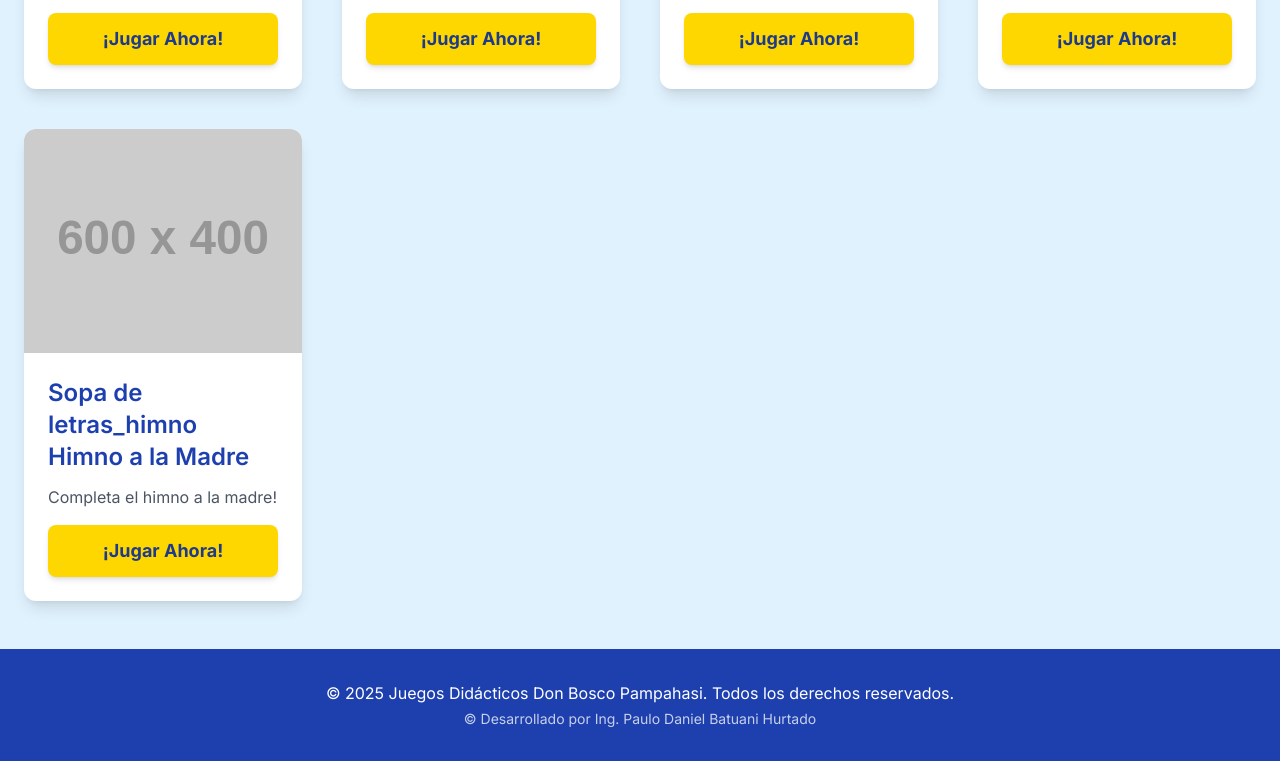
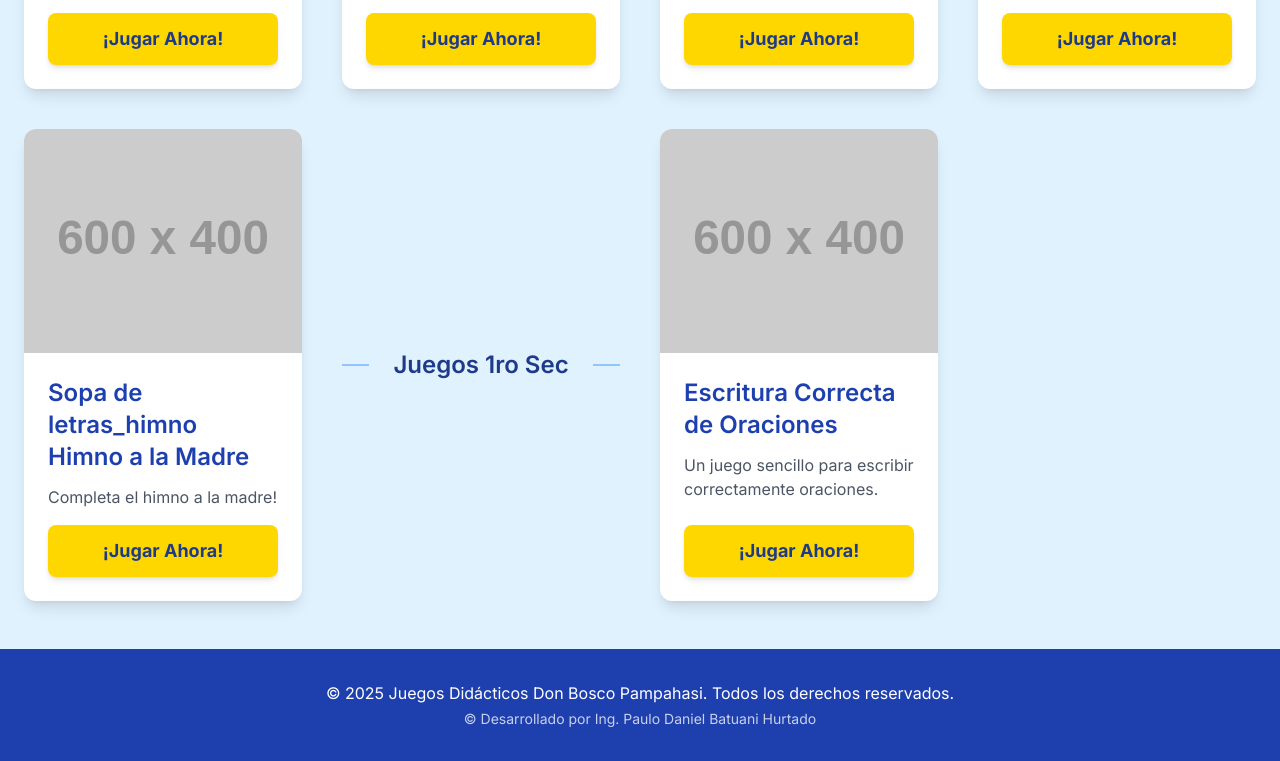
Before and after one commit to daniel54bhp/juegosdbp, a plain HTML site: page index.html in a window 1280 px wide. Shown: the part 5035-5796 px from the top of the page. Drawn offline with nearby package versions, Linux system fonts and the light colour scheme; placeholder pictures from the web are drawn by us.

Commit message:
Update index.html

```diff
--- a/index.html
+++ b/index.html
@@ -398,6 +398,12 @@
 <div class="card bg-white rounded-xl shadow-lg overflow-hidden flex flex-col"><img src="src/potencias.png" alt="Miniatura Juego de Potencias" class="w-full h-56 object-cover" onerror="this.onerror=null; this.src='https://placehold.co/600x400/7b2cbf/f1c0e8?text=Crucigrama Himno a la Madre';"><div class="p-6 flex flex-col flex-grow"><h3 class="text-2xl font-semibold text-blue-800 mb-3">Crucigrama Himno a la Madre</h3><p class="text-gray-600 mb-4 flex-grow">Completa el himno a la madre!</p><a href="crucigrama_himno/crucigrama_himno.html" class="btn-jugar mt-auto inline-block text-center font-bold py-3 px-6 rounded-lg text-lg shadow-md hover:shadow-lg">¡Jugar Ahora!</a></div></div>
 <div class="card bg-white rounded-xl shadow-lg overflow-hidden flex flex-col"><img src="src/potencias.png" alt="Miniatura Juego de Potencias" class="w-full h-56 object-cover" onerror="this.onerror=null; this.src='https://placehold.co/600x400/7b2cbf/f1c0e8?text=Sopa de letras Himno a la Madre';"><div class="p-6 flex flex-col flex-grow"><h3 class="text-2xl font-semibold text-blue-800 mb-3">Sopa de letras_himno Himno a la Madre</h3><p class="text-gray-600 mb-4 flex-grow">Completa el himno a la madre!</p><a href="sopa_letras_himno/sopa_letras_himno.html" class="btn-jugar mt-auto inline-block text-center font-bold py-3 px-6 rounded-lg text-lg shadow-md hover:shadow-lg">¡Jugar Ahora!</a></div></div>
 
+             <div class="section-divider">
+            <span class="section-divider-text">Juegos 1ro Sec</span>
+        </div>
+
+            <div class="card bg-white rounded-xl shadow-lg overflow-hidden flex flex-col"><img src="src/contar.png" alt="Miniatura Juego de Contar" class="w-full h-56 object-cover" onerror="this.onerror=null; this.src='https://placehold.co/600x400/CDB4DB/FFC8DD?text=Escritura Correcta';"><div class="p-6 flex flex-col flex-grow"><h3 class="text-2xl font-semibold text-blue-800 mb-3">Escritura Correcta de Oraciones</h3><p class="text-gray-600 mb-4 flex-grow">Un juego sencillo para escribir correctamente oraciones.</p><a href="escribir_oraciones/escribir_oraciones.html" class="btn-jugar mt-auto inline-block text-center font-bold py-3 px-6 rounded-lg text-lg shadow-md hover:shadow-lg">¡Jugar Ahora!</a></div></div>
+
         </div>
     </main>
 
```
